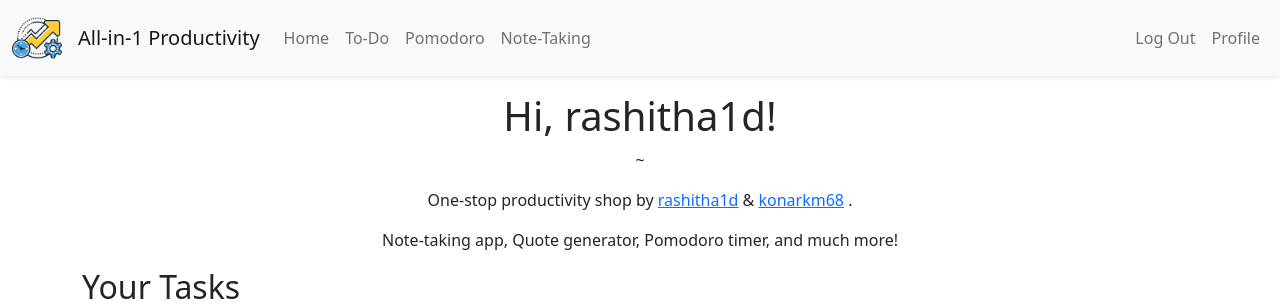
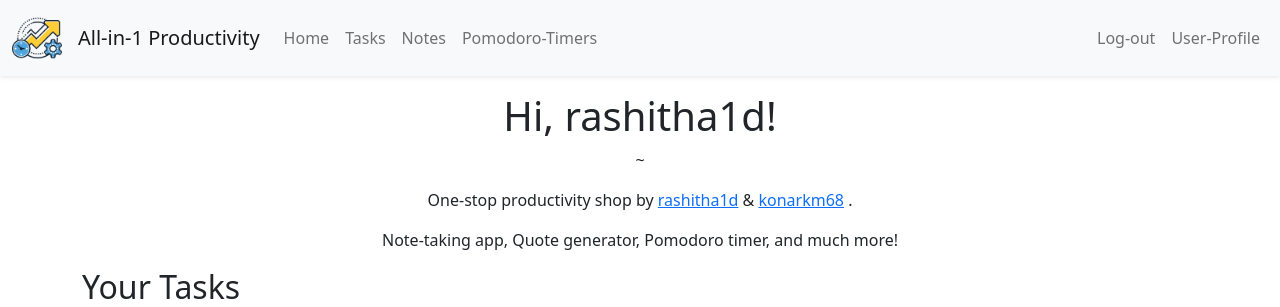
Before and after one commit to konarkm68/aio-productivity, a Flask app: page / in a window 1280 px wide. Shown: the top 307 px of the page. Run offline with Flask 3, Linux system fonts and the light colour scheme; a user stored in the database is signed in; data comes from the database, SQL or seed files in the repository; data that the repository does not hold is empty; some libraries are stand-ins or nearby versions.

Commit message:
Sun, May 12, 2024, 2:42 AM +05:30

```diff
--- a/templates/layout.html
+++ b/templates/layout.html
@@ -29,30 +29,30 @@
           </li>
           {% if session["user_id"] %}
             <li class="nav-item">
-              <a class="nav-link" href="/tasks">To-Do</a>
+              <a class="nav-link" href="/tasks">Tasks</a>
             </li>
             <li class="nav-item">
-              <a class="nav-link" href="/pomodoro">Pomodoro</a>
+              <a class="nav-link" href="/notes">Notes</a>
             </li>
             <li class="nav-item">
-              <a class="nav-link" href="/notes">Note-Taking</a>
+              <a class="nav-link" href="/pomodoro">Pomodoro-Timers</a>
             </li>
           {% endif %}
         </ul>
         <ul class="navbar-nav ms-auto mb-2 mb-lg-0">
           {% if session["user_id"] %}
             <li class="nav-item">
-              <a class="nav-link" href="/logout">Log Out</a>
+              <a class="nav-link" href="/logout">Log-out</a>
             </li>
             <li class="nav-item">
-              <a class="nav-link" href="/profile">Profile</a>
+              <a class="nav-link" href="/profile">User-Profile</a>
             </li>
           {% else %}
             <li class="nav-item">
               <a class="nav-link" href="/register">Register</a>
             </li>
             <li class="nav-item">
-              <a class="nav-link" href="/login">Log In</a>
+              <a class="nav-link" href="/login">Log-in</a>
             </li>
           {% endif %}
         </ul>
--- a/templates/login.html
+++ b/templates/login.html
@@ -6,7 +6,7 @@
 
 {% block main %}
 <section class="login-container container d-flex flex-column align-items-center justify-content-center">
-  <h1 class="text-center mb-4">Log In</h1>
+  <h1 class="text-center mb-4">Log-in</h1>
 
   <form action="/login" method="post" class="mb-4">
     <div class="form-group">
```
